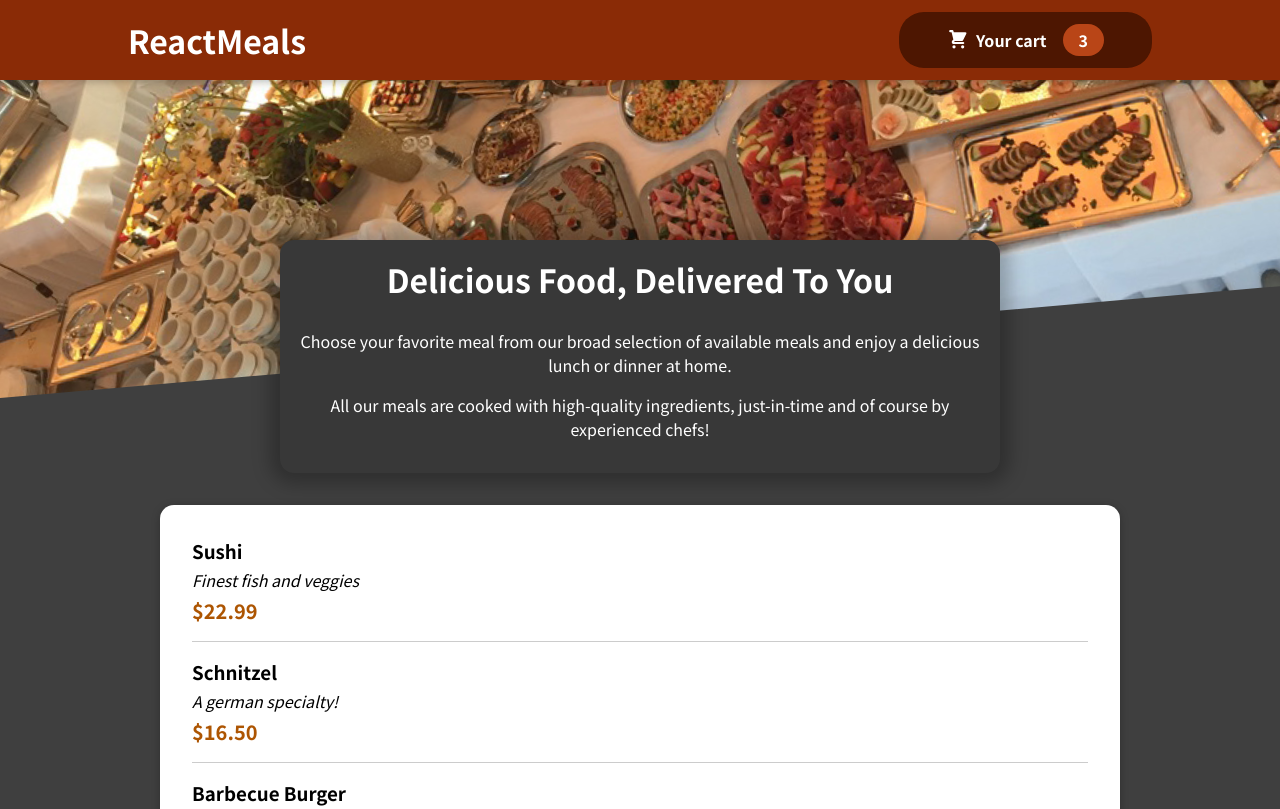
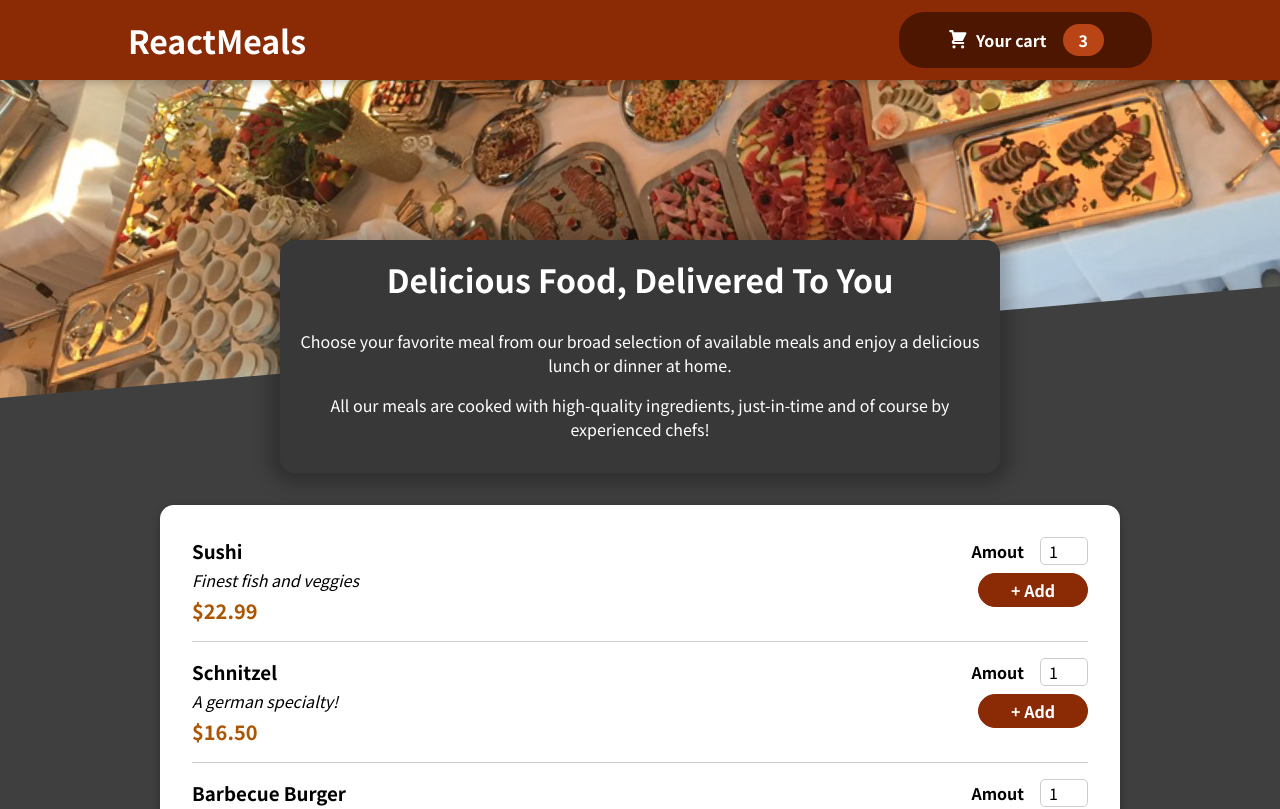
Before and after one commit to b3rking/food-app, a React (Create React App) app: page / in a window 1280 px wide. Shown: the top 809 px of the page. Built offline with nearby package versions, Linux system fonts and the light colour scheme.

Commit message:
feat: add form for adding to cart

```diff
--- a/src/components/Meals/MealItem/MealItem.js
+++ b/src/components/Meals/MealItem/MealItem.js
@@ -1,5 +1,6 @@
 import React from "react";
 import classes from "./MealItem.module.css";
+import MealItemForm from "./MealItemForm";
 
 function MealItem(props) {
     const price = `$${props.price.toFixed(2)}`;
@@ -11,7 +12,9 @@
                 <div className={classes.description}>{props.description}</div>
                 <div className={classes.price}>{price}</div>
             </div>
-            <div></div>
+            <div>
+                <MealItemForm />
+            </div>
         </li>
     );
 }
--- a/src/components/Meals/MealItem/MealItemForm.js
+++ b/src/components/Meals/MealItem/MealItemForm.js
@@ -0,0 +1,24 @@
+import React from "react";
+import classes from "./MealItemForm.module.css";
+import Input from "../../UI/Input";
+
+const MealItemForm = (props) => {
+    return (
+        <form className={classes.form}>
+            <Input
+                label="Amout"
+                input={{
+                    id: "amount",
+                    type: "number",
+                    min: "1",
+                    max: "5",
+                    step: "1",
+                    defaultValue: "1",
+                }}
+            />
+            <button>+ Add</button>
+        </form>
+    );
+};
+
+export default MealItemForm;
--- /dev/null
+++ b/src/components/Meals/MealItem/MealItemForm.module.css
@@ -0,0 +1,20 @@
+.form {
+    text-align: right;
+}
+
+.form button {
+    font: inherit;
+    cursor: pointer;
+    background-color: #8a2b06;
+    border: 1px solid #8a2b06;
+    color: white;
+    padding: 0.25rem 2rem;
+    border-radius: 20px;
+    font-weight: bold;
+}
+
+.form button:hover,
+.form button:active {
+    background-color: #641e03;
+    border-color: #641e03;
+}
--- /dev/null
+++ b/src/components/UI/Input.js
@@ -0,0 +1,13 @@
+import React from 'react'
+import classes from './Input.module.css'
+
+const Input = (props) => {
+  return (
+    <div className={classes.input}>
+        <label htmlFor={props.input.id}>{props.label}</label>
+        <input {...props.input} />
+    </div>
+  )
+}
+
+export default Input
--- /dev/null
+++ b/src/components/UI/Input.module.css
@@ -0,0 +1,18 @@
+.input {
+    display: flex;
+    align-items: center;
+    margin-bottom: 0.5rem;
+}
+
+.input label {
+    font-weight: bold;
+    margin-right: 1rem;
+}
+
+.input input {
+    width: 3rem;
+    border-radius: 5px;
+    border: 1px solid #ccc;
+    font: inherit;
+    padding-left: 0.5rem;
+}
```
Also changed, not shown: 1 other file (tests, documents, lock files or other folders).
